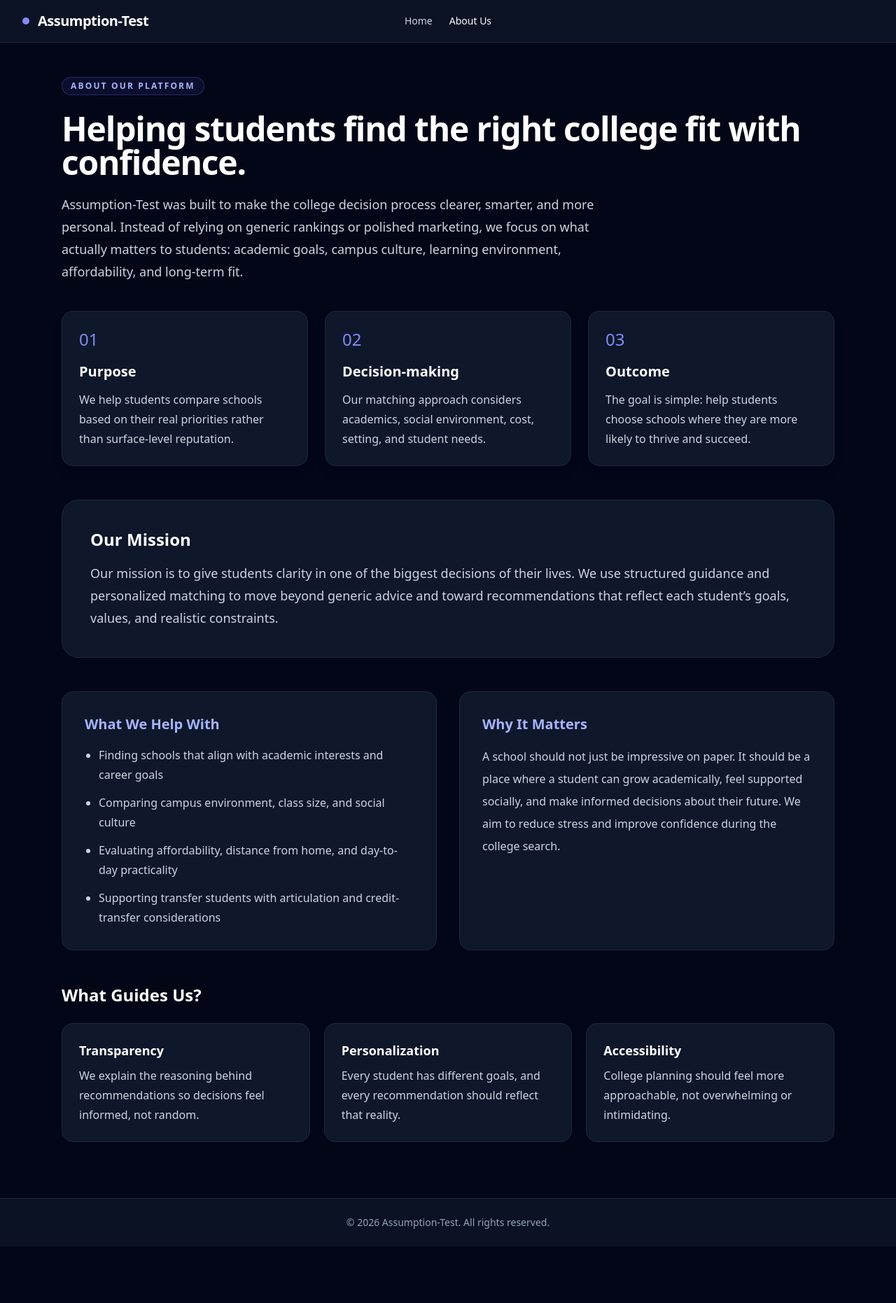
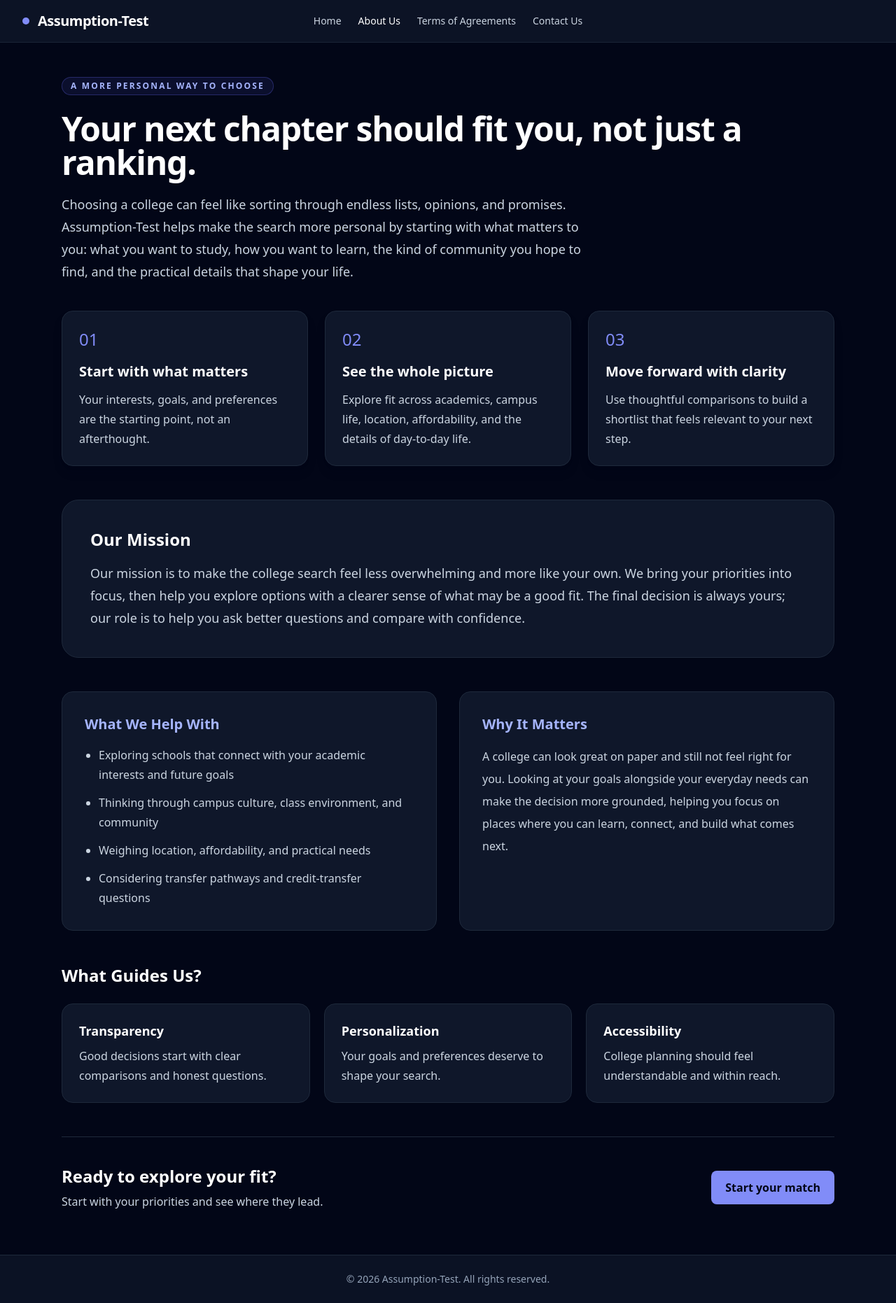
Before and after one commit to College-Match-Quiz/Assumption-Test, a Django app: page /about/ in a window 1280 px wide. Shown: the whole page at 70% size. Before the commit the page ends 1781 px from the top, so only its background shows below. Run offline with Django 4.2, Linux system fonts and the light colour scheme; some libraries are stand-ins or nearby versions.

Commit message:
Updated Login Page/Terms Of Agreemnts/Contact Us

```diff
--- a/backend/urls.py
+++ b/backend/urls.py
@@ -1,12 +1,20 @@
 from django.contrib import admin
-from django.urls import path, include
+from django.contrib.auth.forms import UserCreationForm
+from django.contrib.auth.views import LoginView
+from django.urls import path, include, reverse_lazy
+from django.views.generic import CreateView
 
-from home.views import home_page, about_page, quiz_page
+from customer_service_helpsdesk.helpdesk import helpdesk_page
+from home.views import home_page, about_page, quiz_page, terms_page
 
 urlpatterns = [
     path('admin/', admin.site.urls),
     path('', home_page, name='home'),
     path('about/', about_page, name='about'),
+    path('terms/', terms_page, name='terms'),
+    path('contact/', helpdesk_page, name='contact'),
+    path('login/', LoginView.as_view(template_name='login.html', next_page='/', redirect_authenticated_user=True), name='login'),
+    path('signup/', CreateView.as_view(form_class=UserCreationForm, template_name='signup.html', success_url=reverse_lazy('login')), name='signup'),
     path('quiz/', quiz_page, name='quiz'),
     path('api/', include('api.urls')),
 ]
--- a/home/views.py
+++ b/home/views.py
@@ -6,5 +6,8 @@ def home_page(request):
 def about_page(request):
     return render(request, 'about.html')
 
+def terms_page(request):
+    return render(request, 'terms_of_agreement.html')
+
 def quiz_page(request):
     return render(request, 'quiz.html')
--- a/templates/about.html
+++ b/templates/about.html
@@ -3,7 +3,8 @@
 <head>
     <meta charset="UTF-8">
     <meta name="viewport" content="width=device-width, initial-scale=1.0">
-    <title>About Us - College Match</title>
+    <meta name="description" content="Learn how Assumption-Test helps students find college options that fit their goals, priorities, and everyday life.">
+    <title>About Us | Assumption-Test</title>
     <script src="https://cdn.tailwindcss.com"></script>
 </head>
 <body class="bg-slate-950 text-slate-100 min-h-screen font-sans antialiased">
@@ -17,6 +18,8 @@
                 <nav class="absolute left-1/2 -translate-x-1/2 flex items-center gap-6 text-sm text-slate-300">
                     <a href="/" class="transition hover:text-white">Home</a>
                     <a href="/about/" class="font-medium text-white">About Us</a>
+                    <a href="/terms/" class="transition hover:text-white">Terms of Agreements</a>
+                    <a href="/contact/" class="transition hover:text-white">Contact Us</a>
                 </nav>
                 <div class="w-24 ml-auto"></div>
             </div>
@@ -26,40 +29,40 @@
     <main class="max-w-6xl mx-auto px-6 pt-12 pb-16">
         <section class="mb-10">
             <div class="inline-flex items-center rounded-full border border-indigo-500/30 bg-indigo-500/10 px-3 py-1 text-xs font-semibold uppercase tracking-[0.18em] text-indigo-300">
-                About our platform
+                A more personal way to choose
             </div>
             <h2 class="mt-6 text-4xl md:text-5xl font-bold tracking-tight text-white">
-                Helping students find the right college fit with confidence.
+                Your next chapter should fit you, not just a ranking.
             </h2>
             <p class="mt-5 max-w-3xl text-lg leading-8 text-slate-300">
-                Assumption-Test was built to make the college decision process clearer, smarter, and more personal.
-                Instead of relying on generic rankings or polished marketing, we focus on what actually matters to students:
-                academic goals, campus culture, learning environment, affordability, and long-term fit.
+                Choosing a college can feel like sorting through endless lists, opinions, and promises. Assumption-Test
+                helps make the search more personal by starting with what matters to you: what you want to study, how you
+                want to learn, the kind of community you hope to find, and the practical details that shape your life.
             </p>
         </section>
 
         <section class="grid lg:grid-cols-3 gap-6 mb-12">
             <div class="bg-slate-900 border border-slate-800 rounded-2xl p-6 shadow-lg shadow-slate-950/20">
                 <div class="text-indigo-400 text-2xl mb-4">01</div>
-                <h3 class="text-xl font-semibold text-white mb-3">Purpose</h3>
+                <h3 class="text-xl font-semibold text-white mb-3">Start with what matters</h3>
                 <p class="text-slate-300 leading-7">
-                    We help students compare schools based on their real priorities rather than surface-level reputation.
+                    Your interests, goals, and preferences are the starting point, not an afterthought.
                 </p>
             </div>
 
             <div class="bg-slate-900 border border-slate-800 rounded-2xl p-6 shadow-lg shadow-slate-950/20">
                 <div class="text-indigo-400 text-2xl mb-4">02</div>
-                <h3 class="text-xl font-semibold text-white mb-3">Decision-making</h3>
+                <h3 class="text-xl font-semibold text-white mb-3">See the whole picture</h3>
                 <p class="text-slate-300 leading-7">
-                    Our matching approach considers academics, social environment, cost, setting, and student needs.
+                    Explore fit across academics, campus life, location, affordability, and the details of day-to-day life.
                 </p>
             </div>
 
             <div class="bg-slate-900 border border-slate-800 rounded-2xl p-6 shadow-lg shadow-slate-950/20">
                 <div class="text-indigo-400 text-2xl mb-4">03</div>
-                <h3 class="text-xl font-semibold text-white mb-3">Outcome</h3>
+                <h3 class="text-xl font-semibold text-white mb-3">Move forward with clarity</h3>
                 <p class="text-slate-300 leading-7">
-                    The goal is simple: help students choose schools where they are more likely to thrive and succeed.
+                    Use thoughtful comparisons to build a shortlist that feels relevant to your next step.
                 </p>
             </div>
         </section>
@@ -67,7 +70,9 @@
         <section class="bg-slate-900 border border-slate-800 rounded-3xl p-8 md:p-10 mb-12">
             <h3 class="text-2xl font-bold text-white mb-4">Our Mission</h3>
             <p class="text-slate-300 leading-8 text-lg">
-                Our mission is to give students clarity in one of the biggest decisions of their lives. We use structured guidance and personalized matching to move beyond generic advice and toward recommendations that reflect each student’s goals, values, and realistic constraints.
+                Our mission is to make the college search feel less overwhelming and more like your own. We bring your
+                priorities into focus, then help you explore options with a clearer sense of what may be a good fit.
+                The final decision is always yours; our role is to help you ask better questions and compare with confidence.
             </p>
         </section>
 
@@ -75,17 +80,19 @@
             <div class="bg-slate-900 border border-slate-800 rounded-2xl p-8">
                 <h3 class="text-xl font-semibold text-indigo-300 mb-4">What We Help With</h3>
                 <ul class="space-y-3 text-slate-300 leading-7 list-disc pl-5">
-                    <li>Finding schools that align with academic interests and career goals</li>
-                    <li>Comparing campus environment, class size, and social culture</li>
-                    <li>Evaluating affordability, distance from home, and day-to-day practicality</li>
-                    <li>Supporting transfer students with articulation and credit-transfer considerations</li>
+                    <li>Exploring schools that connect with your academic interests and future goals</li>
+                    <li>Thinking through campus culture, class environment, and community</li>
+                    <li>Weighing location, affordability, and practical needs</li>
+                    <li>Considering transfer pathways and credit-transfer questions</li>
                 </ul>
             </div>
 
             <div class="bg-slate-900 border border-slate-800 rounded-2xl p-8">
                 <h3 class="text-xl font-semibold text-indigo-300 mb-4">Why It Matters</h3>
                 <p class="text-slate-300 leading-8">
-                    A school should not just be impressive on paper. It should be a place where a student can grow academically, feel supported socially, and make informed decisions about their future. We aim to reduce stress and improve confidence during the college search.
+                    A college can look great on paper and still not feel right for you. Looking at your goals alongside
+                    your everyday needs can make the decision more grounded, helping you focus on places where you can
+                    learn, connect, and build what comes next.
                 </p>
             </div>
         </section>
@@ -95,17 +102,27 @@
             <div class="grid md:grid-cols-3 gap-5">
                 <div class="border border-slate-800 rounded-2xl bg-slate-900 p-6">
                     <h4 class="text-lg font-semibold text-white mb-2">Transparency</h4>
-                    <p class="text-slate-300 leading-7">We explain the reasoning behind recommendations so decisions feel informed, not random.</p>
+                    <p class="text-slate-300 leading-7">Good decisions start with clear comparisons and honest questions.</p>
                 </div>
                 <div class="border border-slate-800 rounded-2xl bg-slate-900 p-6">
                     <h4 class="text-lg font-semibold text-white mb-2">Personalization</h4>
-                    <p class="text-slate-300 leading-7">Every student has different goals, and every recommendation should reflect that reality.</p>
+                    <p class="text-slate-300 leading-7">Your goals and preferences deserve to shape your search.</p>
                 </div>
                 <div class="border border-slate-800 rounded-2xl bg-slate-900 p-6">
                     <h4 class="text-lg font-semibold text-white mb-2">Accessibility</h4>
-                    <p class="text-slate-300 leading-7">College planning should feel more approachable, not overwhelming or intimidating.</p>
+                    <p class="text-slate-300 leading-7">College planning should feel understandable and within reach.</p>
                 </div>
             </div>
+        </section>
+
+        <section class="mt-12 border-t border-slate-800 pt-10 flex flex-col gap-5 sm:flex-row sm:items-center sm:justify-between">
+            <div>
+                <h3 class="text-2xl font-bold text-white">Ready to explore your fit?</h3>
+                <p class="mt-2 text-slate-300">Start with your priorities and see where they lead.</p>
+            </div>
+            <a href="/quiz/" class="inline-flex items-center justify-center rounded-lg bg-indigo-400 px-5 py-3 font-semibold text-slate-950 transition hover:bg-indigo-300">
+                Start your match
+            </a>
         </section>
     </main>
 
--- a/templates/helpdesk.html
+++ b/templates/helpdesk.html
@@ -2,11 +2,11 @@
 <html lang="en">
 <head>
     <meta charset="UTF-8">
-    <title>Customer Service & Helpdesk</title>
+    <title>Contact Us | Assumption-Test</title>
     <script src="https://cdn.tailwindcss.com"></script>
 </head>
 <body class="bg-slate-900 text-white min-h-screen p-8">
-    <h1 class="text-3xl font-bold text-indigo-400">Customer Support</h1>
-    <p class="mt-2 text-slate-300">Need help? Submit your question below.</p>
+    <h1 class="text-3xl font-bold text-indigo-400">Contact Us</h1>
+    <p class="mt-2 text-slate-300">Have a question about Assumption-Test or your college search? We’d be glad to hear from you.</p>
 </body>
 </html>
--- a/templates/quiz.html
+++ b/templates/quiz.html
@@ -12,7 +12,9 @@
         <h1 class="text-lg font-bold">Assumption-Test</h1>
         <nav class="text-sm text-slate-300">
             <a href="/" class="mr-4">Home</a>
-            <a href="/about/">About</a>
+            <a href="/about/">About Us</a>
+            <a href="/terms/" class="ml-4">Terms of Agreements</a>
+            <a href="/contact/" class="ml-4">Contact Us</a>
         </nav>
     </div>
 </header>
```
Also changed, not shown: templates/home_page.html (+6 -1 lines), templates/login.html (added, +70 -0 lines), templates/signup.html (added, +78 -0 lines), templates/terms_of_agreement.html (+4 -4 lines).
